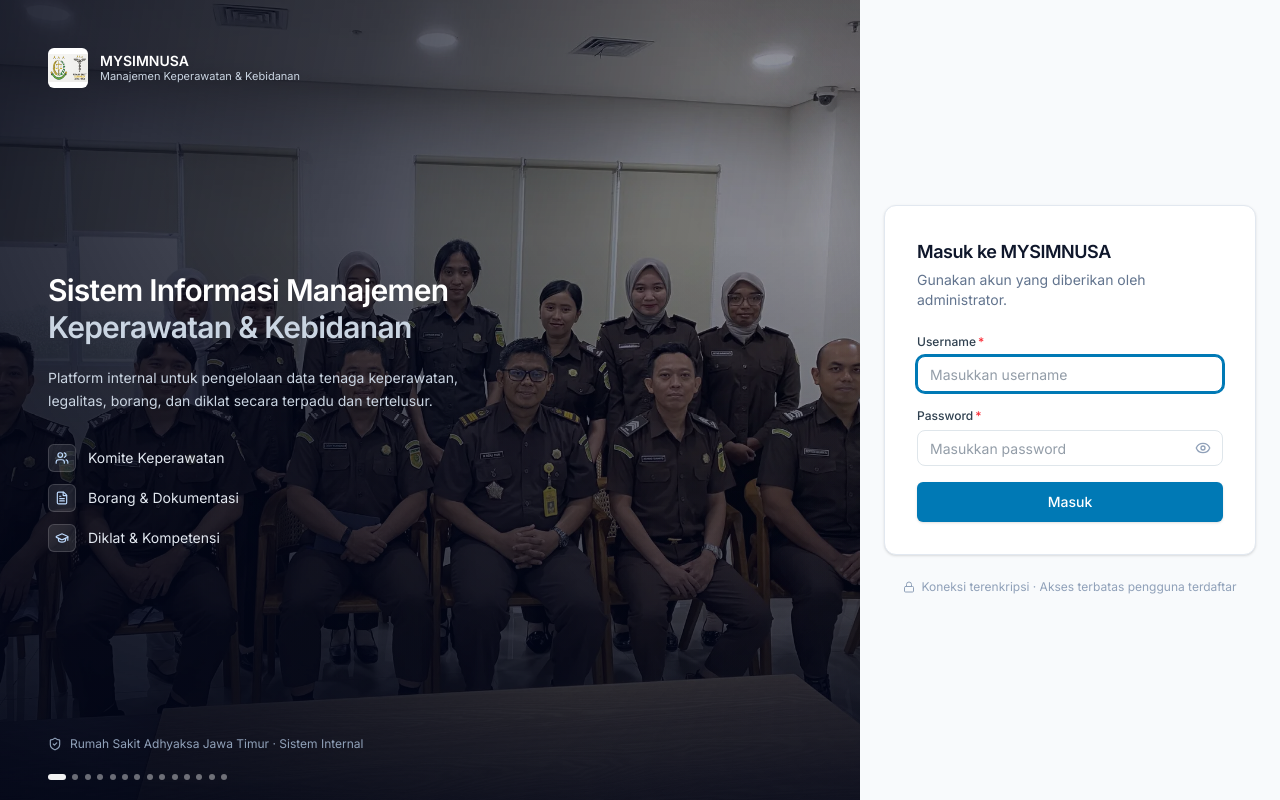
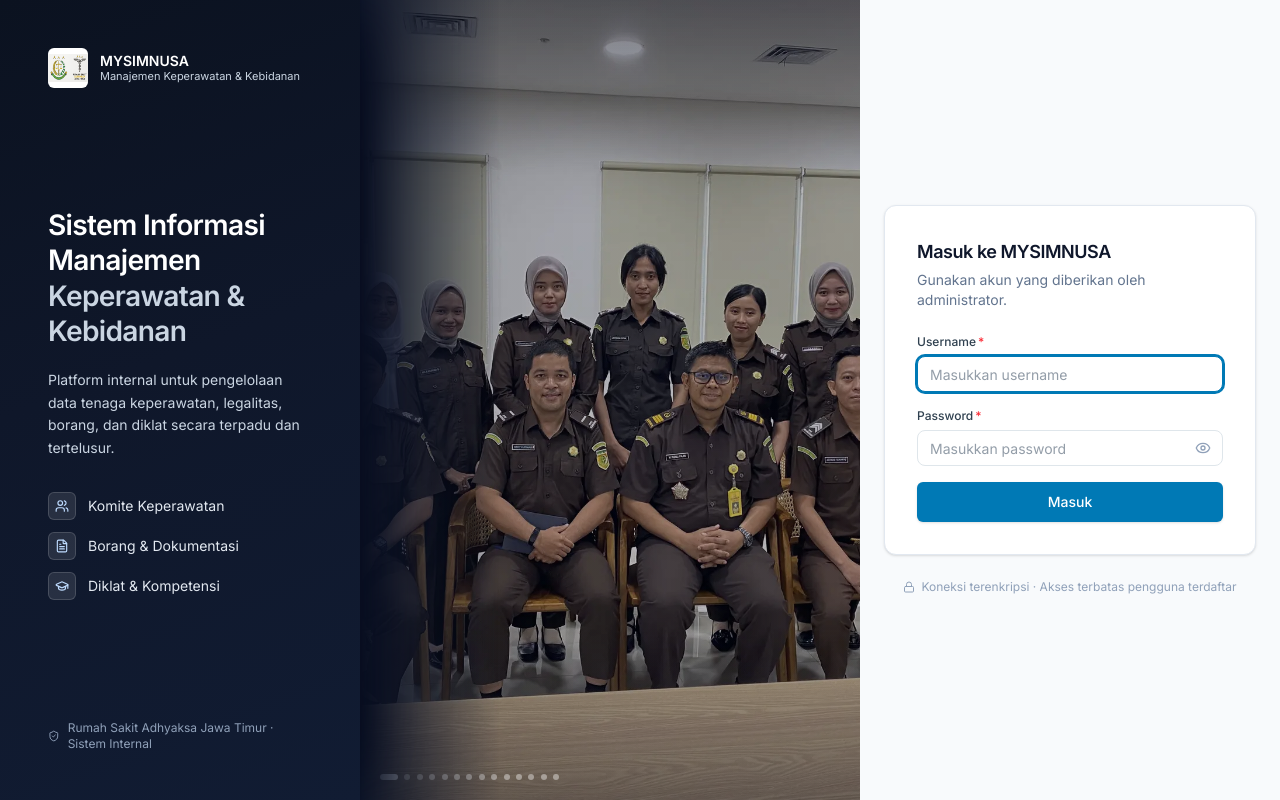
Before and after one commit to Frieren3173/mysimnusa, a Next.js app: page /login in a window 1280 px wide. Built offline with nearby package versions, Linux system fonts and the light colour scheme; no server answers.

Commit message:
fix(login): split left panel into navy text column and photo zone so text never covers faces

```diff
--- a/public/login-slideshow.js
+++ b/public/login-slideshow.js
@@ -3,8 +3,9 @@
  * ---------------------------------------------------------------------
  * Cinematic photo background for the LEFT login panel:
  *   • crossfade between slides (1.4s, cubic-bezier(.4,0,.2,1))
- *   • Ken Burns slow zoom 1.00 → 1.08 per slide, with a different drift
- *     direction per slide (via --kb-x/--kb-y CSS vars)
+ *   • Ken Burns slow zoom 1.00 → 1.06 per slide, with a small drift (≤ ±2%)
+ *     direction per slide (via --kb-x/--kb-y CSS vars) and a per-photo focus
+ *     point (--focus-x/--focus-y) so faces never clip
  *   • holds each slide ~6s
  *   • first photo (best) stays first; the rest are shuffled once
  *   • first photo is preloaded (HTML <link rel=preload>); the rest load on
@@ -17,33 +18,35 @@
 (function () {
   "use strict";
 
-  /* ── Photo list (edit here to add/remove slides) ───────────────────── */
+  /* ── Photo list (edit here to add/remove slides) ─────────────────────
+   * Each entry: src + optional focus point `focus: "x% y%"` (default 50% 30%).
+   * Tune focus for photos whose faces aren't centred (portrait → higher/top). */
   var PHOTOS = [
-    "/assets/login/01.webp",
-    "/assets/login/02.webp",
-    "/assets/login/03.webp",
-    "/assets/login/04.webp",
-    "/assets/login/05.webp",
-    "/assets/login/06.webp",
-    "/assets/login/07.webp",
-    "/assets/login/08.webp",
-    "/assets/login/09.webp",
-    "/assets/login/10.webp",
-    "/assets/login/11.webp",
-    "/assets/login/12.webp",
-    "/assets/login/13.webp",
-    "/assets/login/14.webp",
+    { src: "/assets/login/01.webp" }, // large uniformed group
+    { src: "/assets/login/02.webp" },
+    { src: "/assets/login/03.webp" },
+    { src: "/assets/login/04.webp" },
+    { src: "/assets/login/05.webp", focus: "50% 35%" },
+    { src: "/assets/login/06.webp", focus: "50% 40%" },
+    { src: "/assets/login/07.webp" },
+    { src: "/assets/login/08.webp" },
+    { src: "/assets/login/09.webp" },
+    { src: "/assets/login/10.webp" },
+    { src: "/assets/login/11.webp", focus: "50% 20%" }, // portrait → focus up
+    { src: "/assets/login/12.webp" },
+    { src: "/assets/login/13.webp" },
+    { src: "/assets/login/14.webp" },
   ];
 
   var HOLD_MS = 6000; // time each slide is shown
   var FADE_MS = 1400; // crossfade duration
 
-  // Ken Burns drift directions, cycled per slide.
+  // Ken Burns drift directions, cycled per slide — kept ≤ ±2% so heads never clip.
   var DRIFTS = [
-    { x: "-2%", y: "-1.5%" },
-    { x: "2%", y: "1.5%" },
-    { x: "-1.5%", y: "1.5%" },
-    { x: "1.5%", y: "-1.5%" },
+    { x: "-2%", y: "-1.2%" },
+    { x: "2%", y: "1.2%" },
+    { x: "-1.5%", y: "1.2%" },
+    { x: "1.5%", y: "-1.2%" },
   ];
 
   var hero = document.querySelector("[data-login-hero]");
@@ -69,15 +72,21 @@
     s.remove();
   });
 
-  var slides = order.map(function (src, idx) {
+  var slides = order.map(function (photo, idx) {
     var el = document.createElement("div");
     el.className = "slide";
-    el.setAttribute("data-src", src);
+    el.setAttribute("data-src", photo.src);
     var drift = DRIFTS[idx % DRIFTS.length];
     el.style.setProperty("--kb-x", drift.x);
     el.style.setProperty("--kb-y", drift.y);
     el.style.setProperty("--slide-hold", HOLD_MS + "ms");
     el.style.setProperty("--slide-fade", FADE_MS + "ms");
+    // Per-photo focus point (default 50% 30%).
+    if (photo.focus) {
+      var parts = photo.focus.split(/\s+/);
+      el.style.setProperty("--focus-x", parts[0] || "50%");
+      el.style.setProperty("--focus-y", parts[1] || "30%");
+    }
     stack.appendChild(el);
     return el;
   });
--- a/src/app/(auth)/login/login-slideshow.css
+++ b/src/app/(auth)/login/login-slideshow.css
@@ -1,15 +1,16 @@
 /* =====================================================================
  * login-slideshow.css — MYSIMNUSA login page
  * ---------------------------------------------------------------------
- * Two-column layout: left ≈75% photo slideshow (cinematic crossfade + Ken
- * Burns), right ≈25% login form (light, unchanged). On small screens the left
- * panel collapses to a short header (~30vh) above the form.
+ * Two-column page: left ≈75% brand panel, right ≈25% login form.
+ * The LEFT panel is itself split into two zones so text never covers faces:
+ *   • .hero-text  — solid navy column (~34–38%), logo + title + copy
+ *   • .hero-photo — the rest, holds the cinematic slideshow (crossfade + Ken
+ *                   Burns). Its left edge fades into the navy via mask-image.
  *
- * Photos are decorative (aria-hidden). Only transform / opacity are animated.
- * Reduced-motion turns the slideshow into a simple fade (no zoom).
+ * Only transform / opacity are animated. Reduced-motion = simple fade.
  * ===================================================================== */
 
-/* ── Shell: 2 columns ─────────────────────────────────────────────────── */
+/* ── Page shell: 2 columns ────────────────────────────────────────────── */
 .login-shell {
   display: grid;
   grid-template-columns: 1fr; /* mobile default: single column (form) */
@@ -19,23 +20,56 @@
 
 @media (min-width: 900px) {
   .login-shell {
-    /* ~75% slideshow / ~25% form, but never let the form go below 420px. */
     grid-template-columns: 3fr minmax(420px, 1fr);
   }
 }
 
-/* ── Left panel (slideshow) ───────────────────────────────────────────── */
+/* ── Left panel = text column + photo zone ────────────────────────────── */
 .login-hero {
   position: relative;
   overflow: hidden;
   background: #0f172a; /* navy fallback before the first photo paints */
-  display: none; /* hidden on mobile unless it becomes a short header */
+  display: none;
 }
 
 @media (min-width: 900px) {
   .login-hero {
-    display: block;
+    display: grid;
+    /* text column ≈34–38% (min 360 / max 520), photo takes the rest */
+    grid-template-columns: clamp(360px, 36%, 520px) 1fr;
+    min-height: 100vh;
   }
+}
+
+/* ── Text zone (solid navy) ───────────────────────────────────────────── */
+.hero-text {
+  position: relative;
+  z-index: 2;
+  display: flex;
+  height: 100%;
+  flex-direction: column;
+  justify-content: space-between;
+  gap: 2rem;
+  padding: 3rem 48px;
+  background: linear-gradient(160deg, #0b1220 0%, #0f172a 45%, #111c33 100%);
+  /* A soft navy bleed to the right so the seam with the photo is truly invisible. */
+  box-shadow: 24px 0 60px -20px rgba(2, 6, 23, 0.9);
+}
+
+.hero-text__body {
+  max-width: 100%; /* never wider than the text column */
+}
+.hero-title {
+  font-size: clamp(1.5rem, 2.2vw, 2.25rem);
+}
+
+/* ── Photo zone (slideshow) ───────────────────────────────────────────── */
+.hero-photo {
+  position: relative;
+  overflow: hidden;
+  /* Soft fade on the LEFT edge → no hard line between text and photo. */
+  -webkit-mask-image: linear-gradient(to right, transparent 0%, #000 28%);
+  mask-image: linear-gradient(to right, transparent 0%, #000 28%);
 }
 
 /* Slideshow stack: slides are absolutely stacked and cross-faded. */
@@ -50,89 +84,60 @@
   inset: 0;
   background-size: cover;
   background-repeat: no-repeat;
-  /* Keep faces/heads in frame (portrait photos especially). */
-  background-position: center 30%;
+  /* Default focus; overridden per slide via --focus-x/--focus-y. */
+  background-position: var(--focus-x, 50%) var(--focus-y, 30%);
   opacity: 0;
   transform: scale(1);
   will-change: transform, opacity;
-  /* Crossfade + Ken Burns — overridden per-slide via CSS vars. */
   transition: opacity var(--slide-fade, 1400ms) cubic-bezier(0.4, 0, 0.2, 1);
 }
 
-/* The active slide is fully opaque and runs its Ken Burns zoom. */
 .hero-slides .slide.is-active {
   opacity: 1;
   animation: hero-kenburns var(--slide-hold, 6000ms) linear forwards;
 }
 
-/* Ken Burns: zoom 1 → 1.08 with a per-slide drift direction (CSS vars). */
+/* Ken Burns: gentle zoom 1.00 → 1.06, drift ≤ 2% (keeps heads in frame). */
 @keyframes hero-kenburns {
   from {
     transform: scale(1) translate3d(0, 0, 0);
   }
   to {
-    transform: scale(1.08) translate3d(var(--kb-x, 0%), var(--kb-y, 0%), 0);
+    transform: scale(1.06) translate3d(var(--kb-x, 0%), var(--kb-y, 0%), 0);
   }
 }
 
-/* ── Overlay gradient (navy, dense left/bottom → lighter right) ───────── */
+/* ── Photo-zone overlay (light: keep faces bright) ────────────────────── */
 .hero-overlay {
   position: absolute;
   inset: 0;
   z-index: 1;
   pointer-events: none;
   background:
-    linear-gradient(
-      100deg,
-      rgba(2, 6, 23, 0.85) 0%,
-      rgba(2, 6, 23, 0.7) 38%,
-      rgba(2, 6, 23, 0.45) 70%,
-      rgba(2, 6, 23, 0.35) 100%
-    ),
-    linear-gradient(
-      to top,
-      rgba(2, 6, 23, 0.85) 0%,
-      rgba(2, 6, 23, 0.25) 45%,
-      rgba(2, 6, 23, 0) 70%
-    );
+    /* top + bottom navy bars so the logo/dots stay readable */
+    linear-gradient(to bottom, rgba(2, 6, 23, 0.35) 0%, rgba(2, 6, 23, 0) 22%, rgba(2, 6, 23, 0) 78%, rgba(2, 6, 23, 0.4) 100%),
+    /* very light overall veil */
+    linear-gradient(to bottom, rgba(2, 6, 23, 0.28), rgba(2, 6, 23, 0.28));
 }
 
-/* Soft vignette on the edges. */
+/* Soft vignette on the panel edges only. */
 .hero-vignette {
   position: absolute;
   inset: 0;
   z-index: 1;
   pointer-events: none;
-  background: radial-gradient(120% 100% at 30% 40%, transparent 55%, rgba(2, 6, 23, 0.55) 100%);
+  background: radial-gradient(130% 110% at 60% 45%, transparent 60%, rgba(2, 6, 23, 0.4) 100%);
 }
 
-/* ── Brand content above the slideshow ────────────────────────────────── */
-.hero-content {
-  position: relative;
-  z-index: 2;
-  height: 100%;
-  display: flex;
-  flex-direction: column;
-  justify-content: space-between;
-  padding: 3rem;
-}
-
-/* ── Progress dots ────────────────────────────────────────────────────── */
+/* ── Progress dots (bottom of the photo zone) ─────────────────────────── */
 .hero-dots {
   position: absolute;
   z-index: 3;
-  left: 3rem;
-  bottom: 1.5rem;
+  left: 1.25rem;
+  bottom: 1.25rem;
   display: flex;
   gap: 0.4rem;
   pointer-events: none;
-}
-@media (min-width: 900px) {
-  .hero-dots {
-    /* Lift the dots above the footer line. */
-    bottom: 1.25rem;
-    left: 3rem;
-  }
 }
 .hero-dots .dot {
   width: 6px;
@@ -146,7 +151,7 @@
   background: rgba(255, 255, 255, 0.95);
 }
 
-/* ── Right panel (form) — always light & usable ───────────────────────── */
+/* ── Right panel (form) — unchanged, always light & usable ────────────── */
 .login-panel {
   display: flex;
   min-height: 100vh;
@@ -158,24 +163,52 @@
 }
 @media (min-width: 900px) {
   .login-panel {
-    min-height: 0; /* fills the grid row */
+    min-height: 0;
   }
 }
 
-/* ── Small screens (< 900px): short slideshow header above the form ───── */
+/* ── Narrow desktop (<1200px): widen the text column a touch ──────────── */
+@media (min-width: 900px) and (max-width: 1199px) {
+  .login-hero {
+    grid-template-columns: clamp(360px, 42%, 520px) 1fr;
+  }
+}
+
+/* ── Mobile/tablet (<900px): stack photo header → compact text → form ─── */
 @media (max-width: 899px) {
   .login-hero {
-    display: block;
+    display: flex;
+    flex-direction: column;
+    height: auto;
+  }
+  /* Photo first (~30vh), no text over it. */
+  .hero-photo {
+    order: 1;
     height: 30vh;
     min-height: 190px;
+    -webkit-mask-image: none;
+    mask-image: none;
   }
-  .hero-content {
-    padding: 1.25rem 1.5rem;
+  /* Compact text below the photo (title only). */
+  .hero-text {
+    order: 2;
+    background: #0f172a;
+    padding: 1.5rem 1.5rem 1.75rem;
+    gap: 1rem;
+    box-shadow: none;
   }
-  /* On mobile only show the compact brand row (hide the long copy). */
-  .hero-content > .max-w-md,
-  .hero-content > p.flex {
-    display: none;
+  .hero-text > .flex:first-child,
+  .hero-title span,
+  .hero-desc,
+  .hero-features,
+  .hero-text > p.flex {
+    display: none; /* keep the title only */
+  }
+  .hero-text__body {
+    width: 100%;
+  }
+  .hero-title {
+    font-size: clamp(1.4rem, 6vw, 1.9rem);
   }
   .hero-dots {
     left: 1.5rem;
@@ -188,13 +221,13 @@
   }
 }
 
-/* ── Reduced motion: simple fade, no zoom, longer hold ────────────────── */
+/* ── Reduced motion: simple fade, no zoom ─────────────────────────────── */
 @media (prefers-reduced-motion: reduce) {
   .hero-slides .slide {
     transition-duration: 400ms;
   }
   .hero-slides .slide.is-active {
-    animation: none; /* no Ken Burns */
+    animation: none;
     transform: none;
   }
 }
--- a/src/app/(auth)/login/page.tsx
+++ b/src/app/(auth)/login/page.tsx
@@ -26,20 +26,11 @@ export default async function LoginPage() {
     <div className="login-shell">
       {/* Preload only the first slide so the hero paints immediately. */}
       <link rel="preload" as="image" href={FIRST_SLIDE} />
-      {/* ── Left panel — photo slideshow + brand overlay ─────────────────── */}
+      {/* ── Left panel — text column (navy) + photo slideshow zone ───────── */}
       <aside className="login-hero" data-login-hero aria-label="Panel brand">
-        {/* Slideshow layer (photos are decorative → aria-hidden) */}
-        <div className="hero-slides" aria-hidden="true">
-          <div className="slide" data-slide="static" style={{ backgroundImage: `url(${FIRST_SLIDE})` }} />
-        </div>
-
-        {/* Gradient + vignette overlay for text legibility */}
-        <div className="hero-overlay" aria-hidden="true" />
-        <div className="hero-vignette" aria-hidden="true" />
-
-        {/* Brand content (kept above the slideshow) */}
-        <div className="hero-content">
-          <div className="relative flex items-center gap-3">
+        {/* Text zone (solid navy) — keeps text OFF the photos */}
+        <div className="hero-text">
+          <div className="flex items-center gap-3">
             <span className="flex h-10 w-10 items-center justify-center rounded-md bg-white">
               <Image
                 src="/logo-rsajt.png"
@@ -58,17 +49,17 @@ export default async function LoginPage() {
             </div>
           </div>
 
-          <div className="max-w-md">
-            <h1 className="text-3xl font-semibold leading-tight tracking-tight text-white">
+          <div className="hero-text__body">
+            <h1 className="hero-title font-semibold leading-tight tracking-tight text-white">
               Sistem Informasi Manajemen
               <span className="block text-slate-300">Keperawatan &amp; Kebidanan</span>
             </h1>
-            <p className="mt-5 text-sm leading-relaxed text-slate-300">
+            <p className="hero-desc mt-5 text-sm leading-relaxed text-slate-300">
               Platform internal untuk pengelolaan data tenaga keperawatan, legalitas,
               borang, dan diklat secara terpadu dan tertelusur.
             </p>
 
-            <ul className="mt-8 space-y-3">
+            <ul className="hero-features mt-8 space-y-3">
               {highlights.map((item) => (
                 <li key={item.label} className="flex items-center gap-3 text-sm text-slate-200">
                   <span className="flex h-7 w-7 items-center justify-center rounded-md border border-white/15 bg-white/10 text-blue-200">
@@ -86,8 +77,22 @@ export default async function LoginPage() {
           </p>
         </div>
 
-        {/* Slideshow progress dots (thin, bottom-left) */}
-        <div className="hero-dots" data-hero-dots aria-hidden="true" />
+        {/* Photo zone (slideshow) — faces stay clear on the right */}
+        <div className="hero-photo">
+          <div className="hero-slides" aria-hidden="true">
+            <div
+              className="slide"
+              data-slide="static"
+              style={{ backgroundImage: `url(${FIRST_SLIDE})` }}
+            />
+          </div>
+          {/* Soft navy tint top/bottom + very light overall veil */}
+          <div className="hero-overlay" aria-hidden="true" />
+          <div className="hero-vignette" aria-hidden="true" />
+
+          {/* Slideshow progress dots (thin, bottom of the photo zone) */}
+          <div className="hero-dots" data-hero-dots aria-hidden="true" />
+        </div>
       </aside>
 
       {/* ── Right panel — login form ─────────────────────────────────────── */}
```
